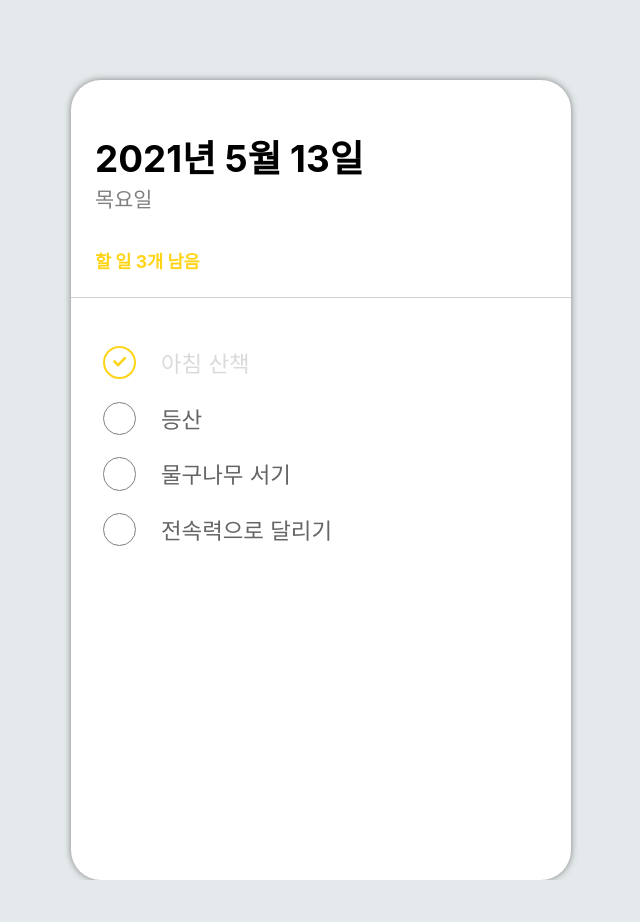
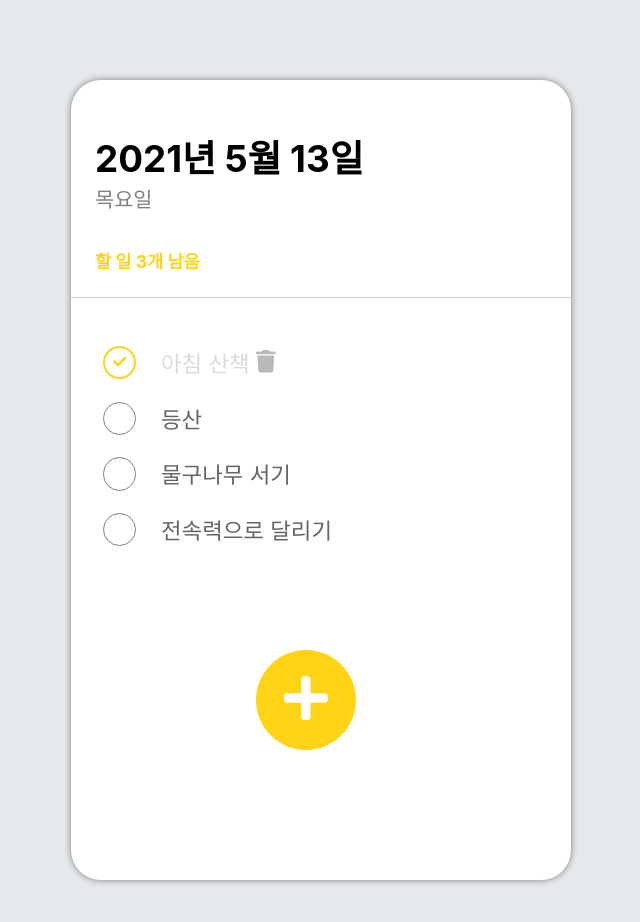
Before and after one commit to sehnara/todoList_Hook_version, a React (Create React App) app: page / in a window 1280 px wide. Both pictures are taken after a click on the button 438 px from the left and 362 px from the top of the page. Shown: the top 922 px of the page, without its empty margins (319-959 px from the left). Before the commit the page ends 880 px from the top, so only its background shows below. Built offline with nearby package versions, Linux system fonts and the light colour scheme.

Commit message:
[ toDoList_Hook ]
1. 각 list마다 hover 기능을 구현해, 휴지통 버튼이 나타나도록 구현
2. 휴지통 버튼 클릭시 삭제 기능 구현

```diff
--- a/src/app.css
+++ b/src/app.css
@@ -66,3 +66,38 @@
   margin-left: 1.1em;
   color: rgb(100, 102, 102);
 }
+.button-delete {
+  font-size: 1.4em;
+  background-color: transparent;
+  border: none;
+  cursor: pointer;
+  color: rgb(184, 185, 186);
+}
+.button-delete:hover {
+  color: orangered;
+  transform: scale(1.2);
+}
+
+/* ------------------------------------------------ */
+
+.button-input {
+  position: sticky;
+  bottom: 50px;
+  left: 575px;
+
+  width: 100px;
+  height: 100px;
+  border-radius: 50px;
+
+  font-size: 50px;
+  color: white;
+
+  border: none;
+  background-color: rgb(255, 212, 23);
+  cursor: pointer;
+
+  z-index: 10;
+}
+.button-input:hover {
+  background-color: rgb(252, 221, 139);
+}
--- a/src/app.jsx
+++ b/src/app.jsx
@@ -1,5 +1,6 @@
 import { useEffect, useState } from 'react';
 import './app.css';
+import Input from './component/input';
 import Nav from './component/nav';
 import Todos from './component/todos';
 
@@ -8,10 +9,10 @@ function App() {
   // state
   const [toDos, setTodos] = useState(
     [
-      {id : 1, title : '아침 산책', confirmed: false},
-      {id : 2, title : '등산', confirmed: false},
-      {id : 3, title : '물구나무 서기', confirmed: false},
-      {id : 4, title : '전속력으로 달리기', confirmed: false}
+      {id : 1, title : '아침 산책', confirmed: false, isShow : false},
+      {id : 2, title : '등산', confirmed: false, isShow : false},
+      {id : 3, title : '물구나무 서기', confirmed: false, isShow : false},
+      {id : 4, title : '전속력으로 달리기', confirmed: false, isShow : false}
     ]
   );
 
@@ -26,7 +27,21 @@ function App() {
     return todo.confirmed === true;
   }).length;
 
+  const handleShow =(id, bool)=>{
+    setTodos(toDos=>toDos.map(todo=>
+                              todo.id===id?
+                              {...todo, isShow: bool}:todo));
+  }
+
+  const handleDelete = (id) =>{
+    setTodos(toDos=>toDos.filter((todo)=>{
+      return todo.id !== id;
+    }))
+  }
+
+
   return (
+    <>
       <div className="container">
       <Nav
         leftCount = {leftCount}
@@ -34,8 +49,12 @@ function App() {
       <Todos
         toDos = {toDos}
         onConf = {handleConf}
+        onShow = {handleShow}
+        onDel = {handleDelete}
       />
       </div>
+      <Input/>
+    </>
   );
 }
 
--- /dev/null
+++ b/src/component/input.jsx
@@ -0,0 +1,9 @@
+import React from 'react';
+
+const Input = (props) => {
+    return(
+        <button className="button-input"><i className="fas fa-plus"></i></button>
+    );
+};
+
+export default Input;
--- a/src/component/todo.jsx
+++ b/src/component/todo.jsx
@@ -5,6 +5,8 @@ const Todo = (props) => {
     // vaiable
     const title = props.title;
     const confirm = props.conf;
+    const show = props.show;
+
     const text_style= {
         color : 'rgb(217, 219, 219)'
     }
@@ -18,20 +20,44 @@ const Todo = (props) => {
     const handleConf =() =>{
         props.onConf(props.id);
     }
+    const handleShow = (bool)=>{
+        props.onShow(props.id, bool)
+    }
+    const handleDelete = ()=>{
+        props.onDel(props.id);
+    }
+
+
     return(
         <>
         {/* 조건부 렌더링 */}
         {confirm&&
-            <li className="todo-list">
+            <li
+                className="todo-list"
+                onMouseEnter={()=>handleShow(true)}
+                onMouseLeave={()=>handleShow(false)}
+            >
                 <button className="todo-confirm" onClick={handleConf} style={btn_style}><i className="fas fa-check"></i></button>
                 <span className="todo-title" style={text_style}>{title}</span>
+                {
+                    show&&
+                    <button className="button-delete" onClick={handleDelete}><i className="fas fa-trash"></i></button>
+                }
             </li>
         }
         {
             !confirm&&
-            <li className="todo-list">
+            <li
+                className="todo-list"
+                onMouseEnter={()=>handleShow(true)}
+                onMouseLeave={()=>handleShow(false)}
+            >
                 <button className="todo-confirm" onClick={handleConf}></button>
                 <span className="todo-title">{title}</span>
+                {
+                    show&&
+                    <button className="button-delete" onClick={handleDelete}><i className="fas fa-trash"></i></button>
+                }
             </li>
         }
         </>
--- a/src/component/todos.jsx
+++ b/src/component/todos.jsx
@@ -13,7 +13,11 @@ const Todos = (props) => {
                     id = {todo.id}
                     title = {todo.title}
                     conf = {todo.confirmed}
+                    show = {todo.isShow}
+
                     onConf = {props.onConf}
+                    onShow = {props.onShow}
+                    onDel = {props.onDel}
                     >
                 </Todo>)
             }
```
Lines whose indentation alone changed are shown as unchanged.
